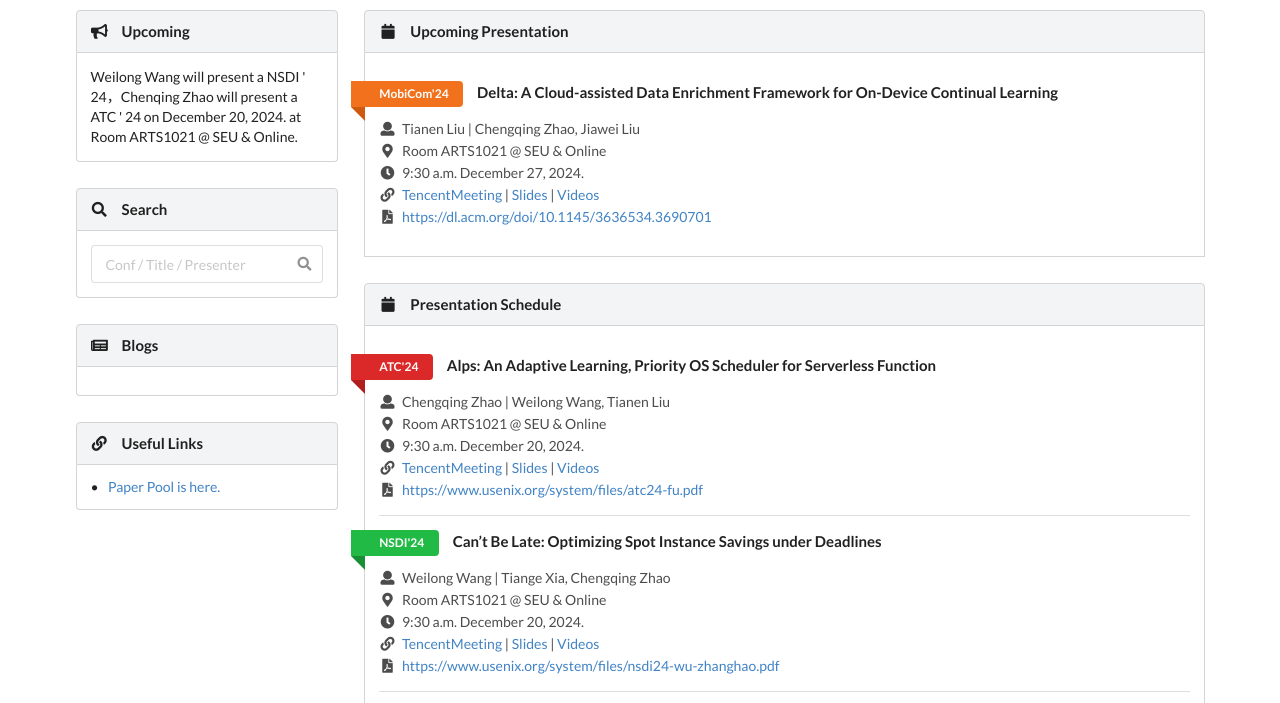
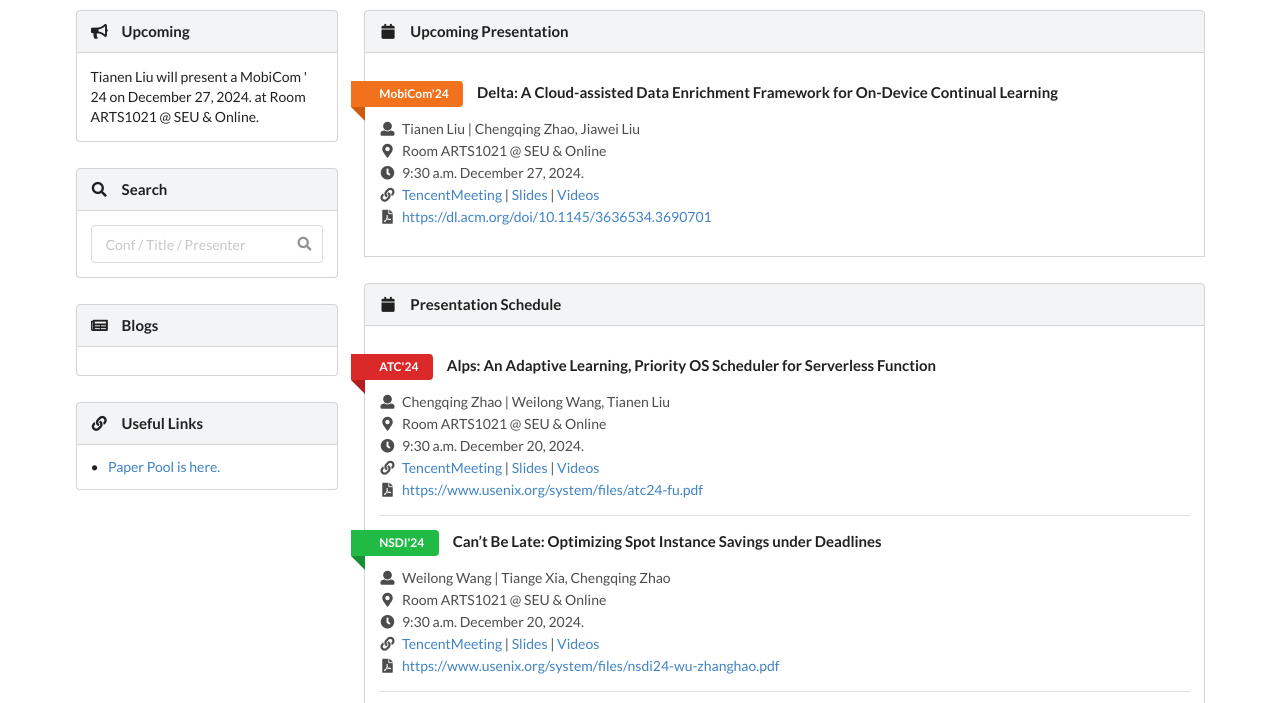
Before and after one commit to SEU-SIGMLSys/SEU-SIGMLSys.github.io, a website: page index.html in a window 1280 px wide. Shown: the part 69-772 px from the top of the page. Drawn offline with nearby package versions, Linux system fonts and the light colour scheme.

Commit message:
Update index.html

```diff
--- a/index.html
+++ b/index.html
@@ -59,7 +59,7 @@
                 <div class="content">
                     <div class="description"> </div>
                 <!-- 格式参考 <div class="description">Tiange Xia will present a DAC &#39; 24 on November 29, 2024. at Room ARTS1021 @ SEU &amp; Online.</div>-->
-                <div class="description">Weilong Wang will present a NSDI &#39; 24，Chenqing Zhao will present a ATC &#39; 24 on December 20, 2024. at Room ARTS1021 @ SEU &amp; Online.</div>
+                <div class="description">Tianen Liu will present a MobiCom &#39; 24 on December 27, 2024. at Room ARTS1021 @ SEU &amp; Online.</div>
                 </div>
             </div>
             <h4 class="ui block top attached header">
```
